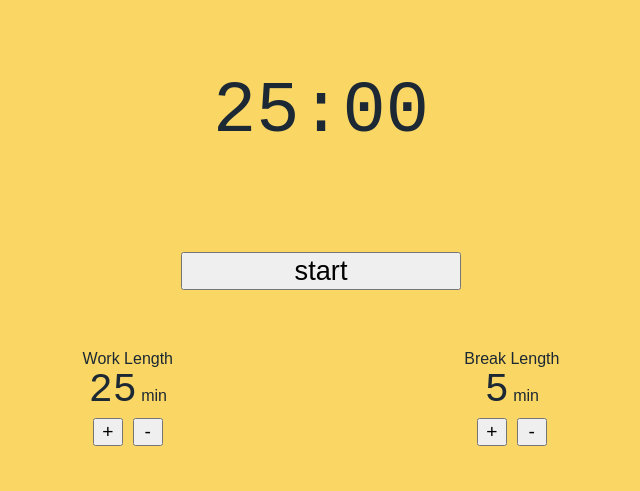
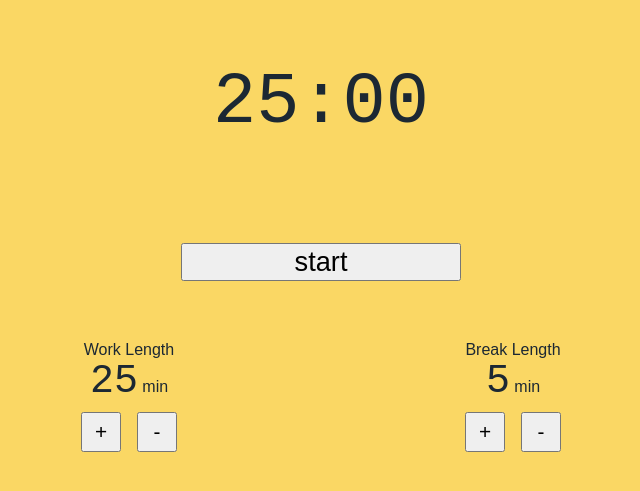
Before and after one commit to tymeart/pomodoro, a website: page index.html in a window 1280 px wide. Shown: the part 149-640 px from the top of the page, without its empty margins (319-959 px from the left). Drawn offline with Linux system fonts and the light colour scheme.

Commit message:
Increase interval adjustment button sizes and spacing

```diff
--- a/styles/main.scss
+++ b/styles/main.scss
@@ -96,9 +96,10 @@ body {
 }
 
 .interval-lengths button {
-  font-size: 1.2em;
-  width: 30px;
-  margin: 5px;
+  font-size: 1.3em;
+  height: 40px;
+  width: 40px;
+  margin: 8px;
 }
 
 
```
Also changed, not shown: styles/main.css, 1 other file.
